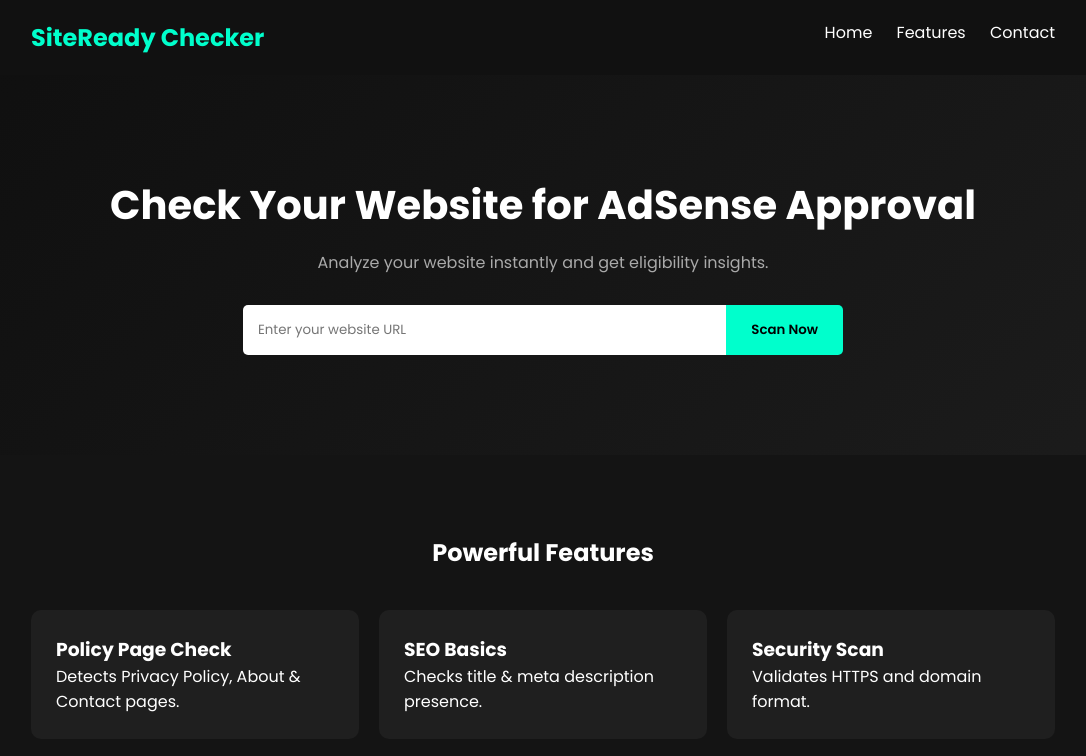
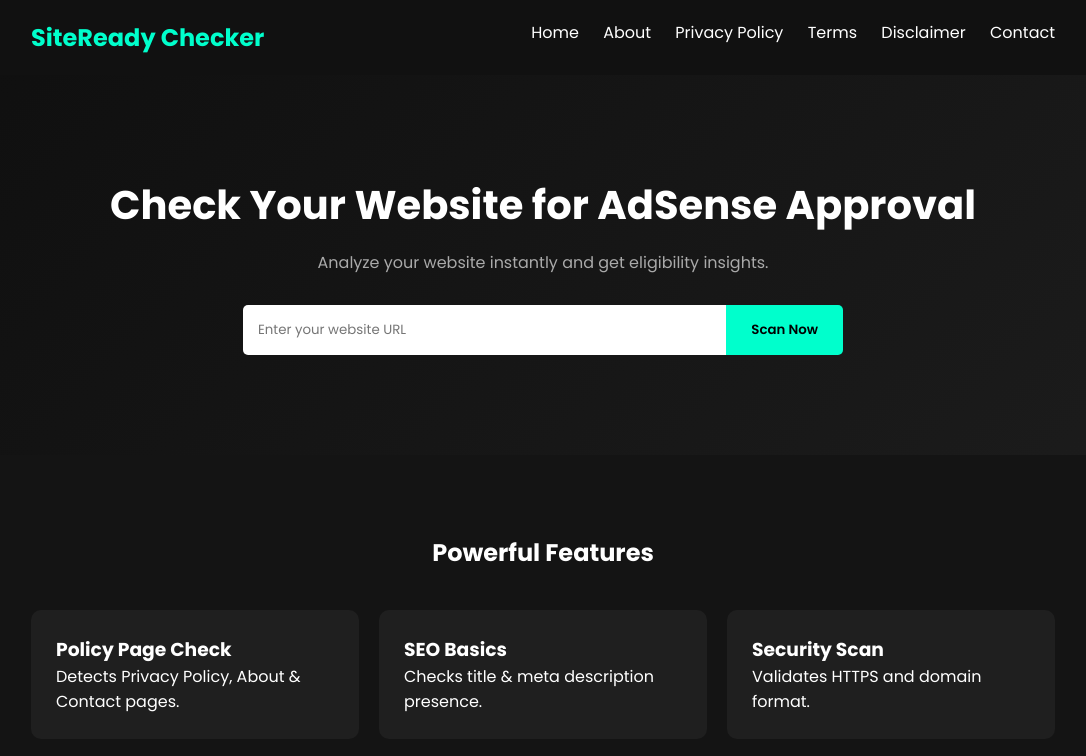
Before and after one commit to arvind38580-tech/adsense-checker, a plain HTML site: page index.html in a window 1280 px wide. Shown: the top 756 px of the page, without its empty margins (97-1183 px from the left). Drawn offline with Linux system fonts and the light colour scheme.

Commit message:
Update index.html

```diff
--- a/index.html
+++ b/index.html
@@ -178,9 +178,12 @@
 <header>
 <h2>SiteReady Checker</h2>
 <nav>
-<a href="#">Home</a>
-<a href="#">Features</a>
-<a href="#">Contact</a>
+<a href="index.html">Home</a>
+<a href="about.html">About</a>
+<a href="privacy.html">Privacy Policy</a>
+<a href="terms.html">Terms</a>
+<a href="disclaimer.html">Disclaimer</a>
+<a href="contact.html">Contact</a>
 </nav>
 </header>
 
```
